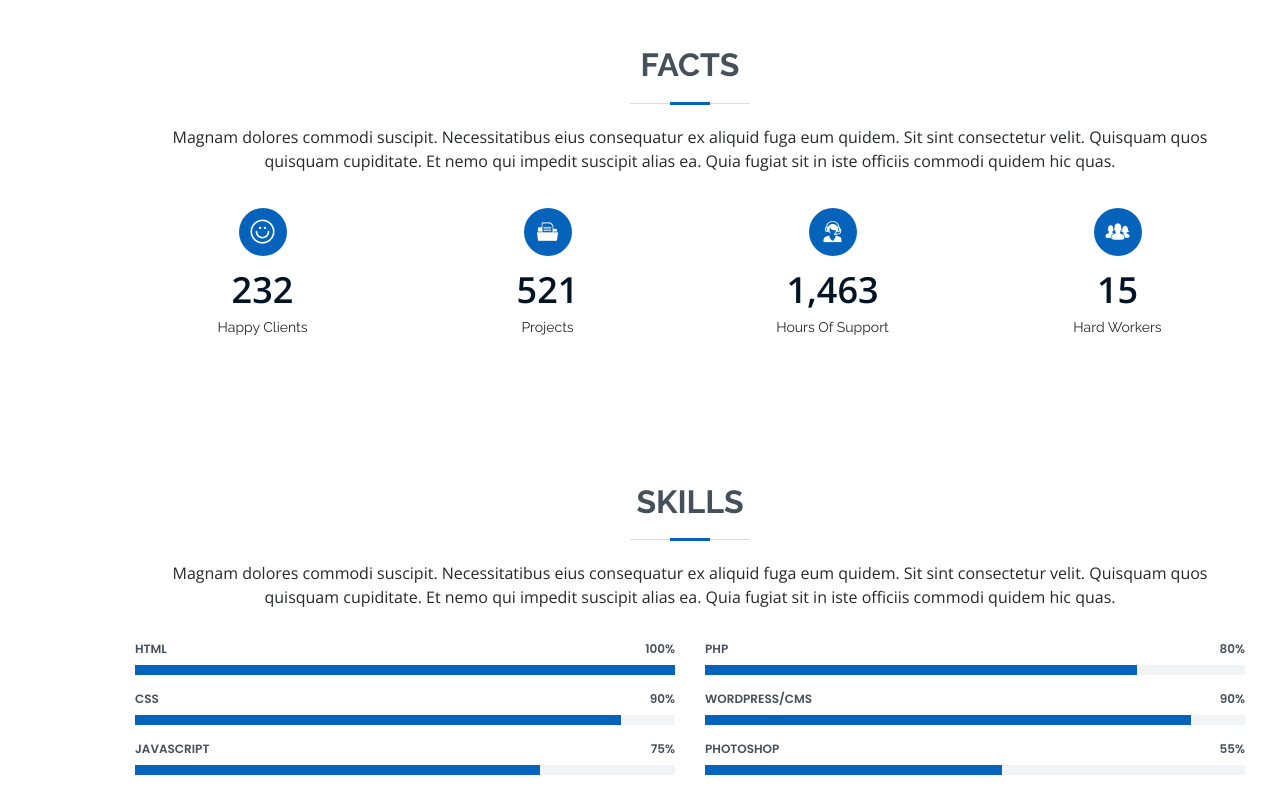
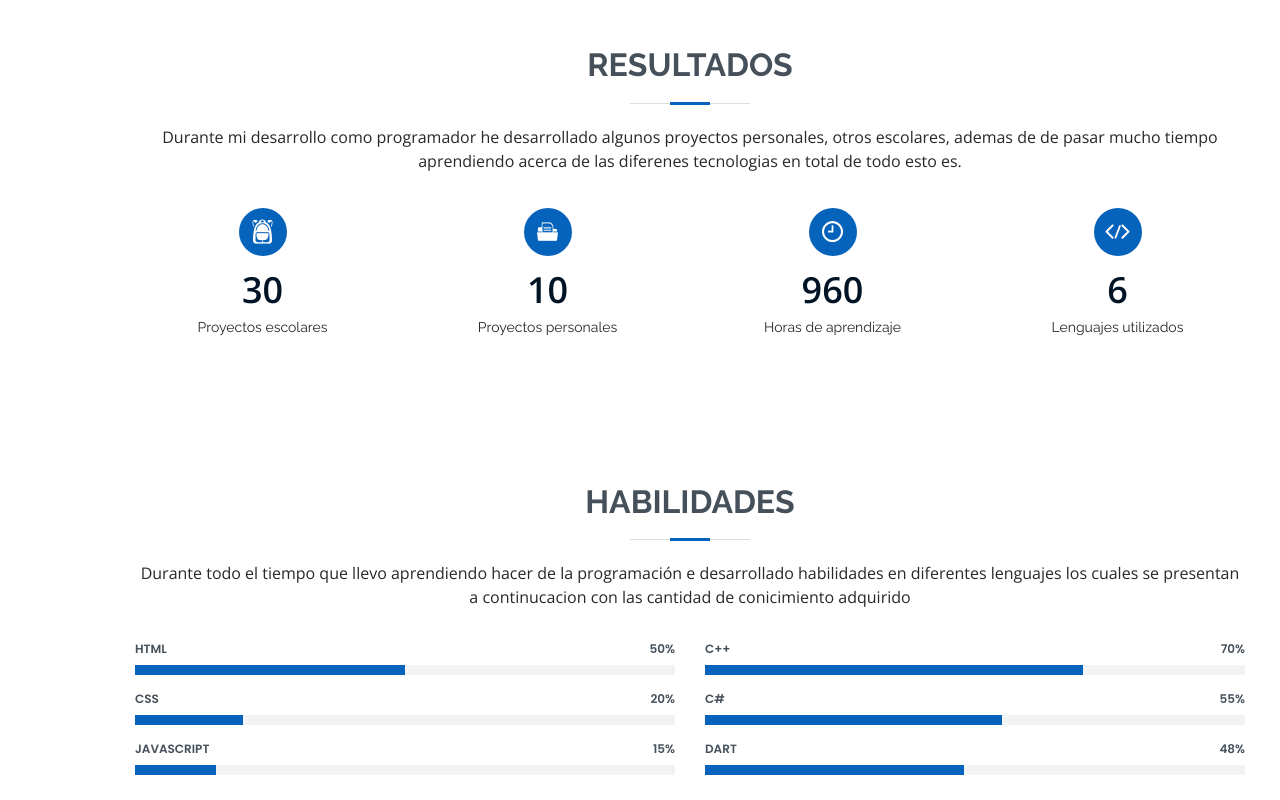
Before and after one commit to linmik/LandingPage, a plain HTML site: page index.html in a window 1280 px wide. Shown: the part 1440-2240 px from the top of the page. Drawn offline with nearby package versions, Linux system fonts and the light colour scheme.

Commit message:
seccion habilidades modificada

```diff
--- a/index.html
+++ b/index.html
@@ -98,7 +98,7 @@
               </div>
               <div class="col-lg-6">
                 <ul>
-                  <li><i class="icofont-rounded-right"></i> <strong>Edad:</strong> 21</li>
+                  <li><i class="icofont-rounded-right"></i> <strong>Edad:</strong> 21 años</li>
                   <li><i class="icofont-rounded-right"></i> <strong>Email:</strong> miguelalaniz77@gmail.com</li>
                   <li><i class="icofont-rounded-right"></i> <strong>Freelance:</strong> Disponible</li>
                 </ul>
@@ -120,41 +120,41 @@
       <div class="container" data-aos="fade-up">
 
         <div class="section-title">
-          <h2>Facts</h2>
-          <p>Magnam dolores commodi suscipit. Necessitatibus eius consequatur ex aliquid fuga eum quidem. Sit sint consectetur velit. Quisquam quos quisquam cupiditate. Et nemo qui impedit suscipit alias ea. Quia fugiat sit in iste officiis commodi quidem hic quas.</p>
+          <h2>Resultados</h2>
+          <p>Durante mi desarrollo como programador he desarrollado algunos proyectos personales, otros escolares, ademas de de pasar mucho tiempo aprendiendo acerca de las diferenes tecnologias en total de todo esto es.</p>
         </div>
 
         <div class="row">
 
           <div class="col-lg-3 col-md-6">
             <div class="count-box">
-              <i class="icofont-simple-smile"></i>
-              <span data-toggle="counter-up">232</span>
-              <p>Happy Clients</p>
+              <i class="icofont-school-bag"></i>
+              <span data-toggle="counter-up">30</span>
+              <p>Proyectos escolares</p>
             </div>
           </div>
 
           <div class="col-lg-3 col-md-6 mt-5 mt-md-0">
             <div class="count-box">
               <i class="icofont-document-folder"></i>
-              <span data-toggle="counter-up">521</span>
-              <p>Projects</p>
+              <span data-toggle="counter-up">10</span>
+              <p>Proyectos personales</p>
             </div>
           </div>
 
           <div class="col-lg-3 col-md-6 mt-5 mt-lg-0">
             <div class="count-box">
-              <i class="icofont-live-support"></i>
-              <span data-toggle="counter-up">1,463</span>
-              <p>Hours Of Support</p>
+              <i class="icofont-clock-time"></i>
+              <span data-toggle="counter-up">960</span>
+              <p>Horas de aprendizaje</p>
             </div>
           </div>
 
           <div class="col-lg-3 col-md-6 mt-5 mt-lg-0">
             <div class="count-box">
-              <i class="icofont-users-alt-5"></i>
-              <span data-toggle="counter-up">15</span>
-              <p>Hard Workers</p>
+              <i class="icofont-code-alt"></i>
+              <span data-toggle="counter-up">6</span>
+              <p>Lenguajes utilizados</p>
             </div>
           </div>
 
@@ -168,8 +168,8 @@
       <div class="container" data-aos="fade-up">
 
         <div class="section-title">
-          <h2>Skills</h2>
-          <p>Magnam dolores commodi suscipit. Necessitatibus eius consequatur ex aliquid fuga eum quidem. Sit sint consectetur velit. Quisquam quos quisquam cupiditate. Et nemo qui impedit suscipit alias ea. Quia fugiat sit in iste officiis commodi quidem hic quas.</p>
+          <h2>Habilidades</h2>
+          <p>Durante todo el tiempo que llevo aprendiendo hacer de la programación e desarrollado habilidades en diferentes lenguajes los cuales se presentan a continucacion con las cantidad de conicimiento adquirido</p>
         </div>
 
         <div class="row skills-content">
@@ -177,23 +177,23 @@
           <div class="col-lg-6">
 
             <div class="progress">
-              <span class="skill">HTML <i class="val">100%</i></span>
+              <span class="skill">HTML <i class="val">50%</i></span>
               <div class="progress-bar-wrap">
-                <div class="progress-bar" role="progressbar" aria-valuenow="100" aria-valuemin="0" aria-valuemax="100"></div>
+                <div class="progress-bar" role="progressbar" aria-valuenow="50" aria-valuemin="0" aria-valuemax="100"></div>
               </div>
             </div>
 
             <div class="progress">
-              <span class="skill">CSS <i class="val">90%</i></span>
+              <span class="skill">CSS <i class="val">20%</i></span>
               <div class="progress-bar-wrap">
-                <div class="progress-bar" role="progressbar" aria-valuenow="90" aria-valuemin="0" aria-valuemax="100"></div>
+                <div class="progress-bar" role="progressbar" aria-valuenow="20" aria-valuemin="0" aria-valuemax="100"></div>
               </div>
             </div>
 
             <div class="progress">
-              <span class="skill">JavaScript <i class="val">75%</i></span>
+              <span class="skill">JavaScript <i class="val">15%</i></span>
               <div class="progress-bar-wrap">
-                <div class="progress-bar" role="progressbar" aria-valuenow="75" aria-valuemin="0" aria-valuemax="100"></div>
+                <div class="progress-bar" role="progressbar" aria-valuenow="15" aria-valuemin="0" aria-valuemax="100"></div>
               </div>
             </div>
 
@@ -202,23 +202,23 @@
           <div class="col-lg-6">
 
             <div class="progress">
-              <span class="skill">PHP <i class="val">80%</i></span>
+              <span class="skill">C++ <i class="val">70%</i></span>
               <div class="progress-bar-wrap">
-                <div class="progress-bar" role="progressbar" aria-valuenow="80" aria-valuemin="0" aria-valuemax="100"></div>
+                <div class="progress-bar" role="progressbar" aria-valuenow="70" aria-valuemin="0" aria-valuemax="100"></div>
               </div>
             </div>
 
             <div class="progress">
-              <span class="skill">WordPress/CMS <i class="val">90%</i></span>
+              <span class="skill">c# <i class="val">55%</i></span>
               <div class="progress-bar-wrap">
-                <div class="progress-bar" role="progressbar" aria-valuenow="90" aria-valuemin="0" aria-valuemax="100"></div>
+                <div class="progress-bar" role="progressbar" aria-valuenow="55" aria-valuemin="0" aria-valuemax="100"></div>
               </div>
             </div>
 
             <div class="progress">
-              <span class="skill">Photoshop <i class="val">55%</i></span>
+              <span class="skill">Dart <i class="val">48%</i></span>
               <div class="progress-bar-wrap">
-                <div class="progress-bar" role="progressbar" aria-valuenow="55" aria-valuemin="0" aria-valuemax="100"></div>
+                <div class="progress-bar" role="progressbar" aria-valuenow="48" aria-valuemin="0" aria-valuemax="100"></div>
               </div>
             </div>
 
@@ -230,7 +230,7 @@
     </section><!-- End Skills Section -->
 
     <!-- ======= Resume Section ======= -->
-    <section id="resume" class="resume">
+    <section id="" class="resume">
       <div class="container" data-aos="fade-up">
 
         <div class="section-title">
```
Also changed, not shown: assets/img/apple-touch-icon.png, assets/img/favicon.png, changelog.txt (deleted).
